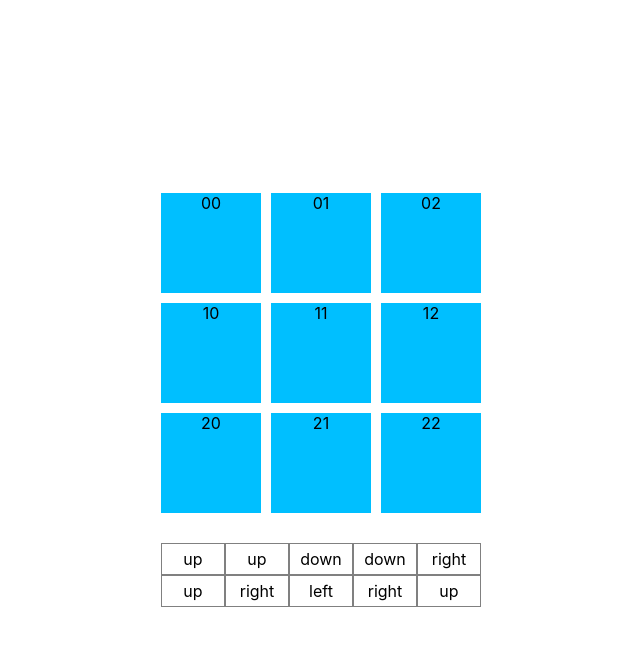
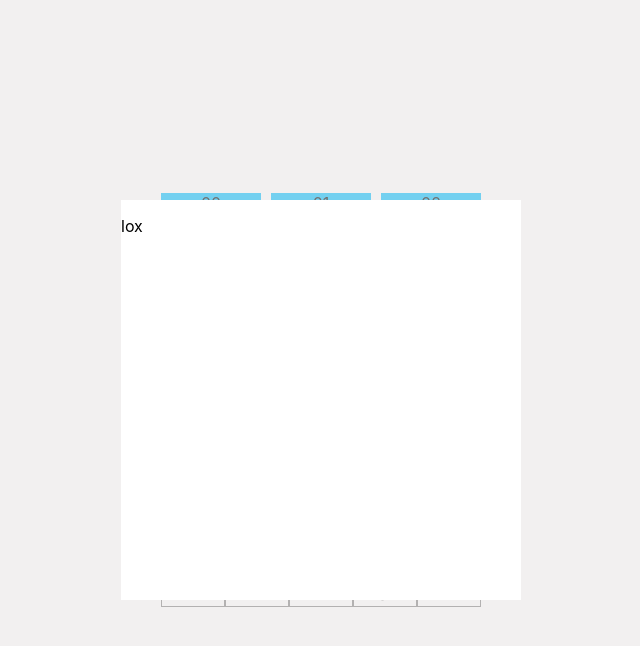
Before and after one commit to BlackHatMan/maze, a React (Create React App) app: page / in a window 1280 px wide. Both pictures are taken after a click on the element "00". Shown: the top 646 px of the page, without its empty margins (319-959 px from the left). Built offline with nearby package versions, Linux system fonts and the light colour scheme.

Commit message:
feat: add modal

```diff
--- a/src/App.tsx
+++ b/src/App.tsx
@@ -1,13 +1,19 @@
 import './App.css';
 import { Cell } from './cell/Cell';
 import { Area } from './Area';
+import { useState } from 'react';
+import { Modal } from './modal/Modal';
 
 function App() {
   const area = new Area(3);
-  console.log('file: App.tsx:26 ~ myPath:', area);
+  const [isOpen, setOpen] = useState(false);
+  console.log('App.tsx:26', area);
+  const onClose = () => {
+    setOpen((prev) => !prev);
+  };
   return (
     <div className="App">
-      <div className="container">
+      <div className="container" onClick={() => setOpen((prev) => !prev)}>
         {area.matrix.map((row, indexRow) => {
           return (
             <div className="row" key={indexRow}>
@@ -23,6 +29,9 @@ function App() {
           return <span key={el + i}>{el}</span>;
         })}
       </div>
+      <Modal isOpen={isOpen} onClose={onClose}>
+        <p>lox</p>
+      </Modal>
     </div>
   );
 }
--- /dev/null
+++ b/src/modal/Modal.tsx
@@ -0,0 +1,23 @@
+import { ReactElement } from 'react';
+import { createPortal } from 'react-dom';
+import { FC } from 'react';
+import './modal.css';
+
+export const Modal: FC<{ children: ReactElement; isOpen: boolean; onClose: () => void }> = ({
+  children,
+  isOpen,
+  onClose,
+}) => {
+  return createPortal(
+    <>
+      {isOpen && (
+        <div className="overlay" onClick={onClose}>
+          <div className="modal" onClick={(e) => e.stopPropagation()}>
+            {children}
+          </div>
+        </div>
+      )}
+    </>,
+    document.body
+  );
+};
--- /dev/null
+++ b/src/modal/modal.css
@@ -0,0 +1,29 @@
+.overlay {
+    position: fixed;
+    top: 0;
+    bottom: 0;
+    left: 0;
+    right: 0;
+    background-color: rgb(230, 226, 226, 0.5);
+
+    display: flex;
+    align-items: center;
+    justify-content: center;
+    pointer-events: all;
+}
+
+.modal {
+    width: 400px;
+    height: 400px;
+    background-color: white;
+    animation: 0.3s ease-in-out appear;
+}
+
+@keyframes appear {
+    from {
+        transform: translateY(-400px);
+    }
+    to {
+        transform: translateY(40px);
+    }
+}
```
